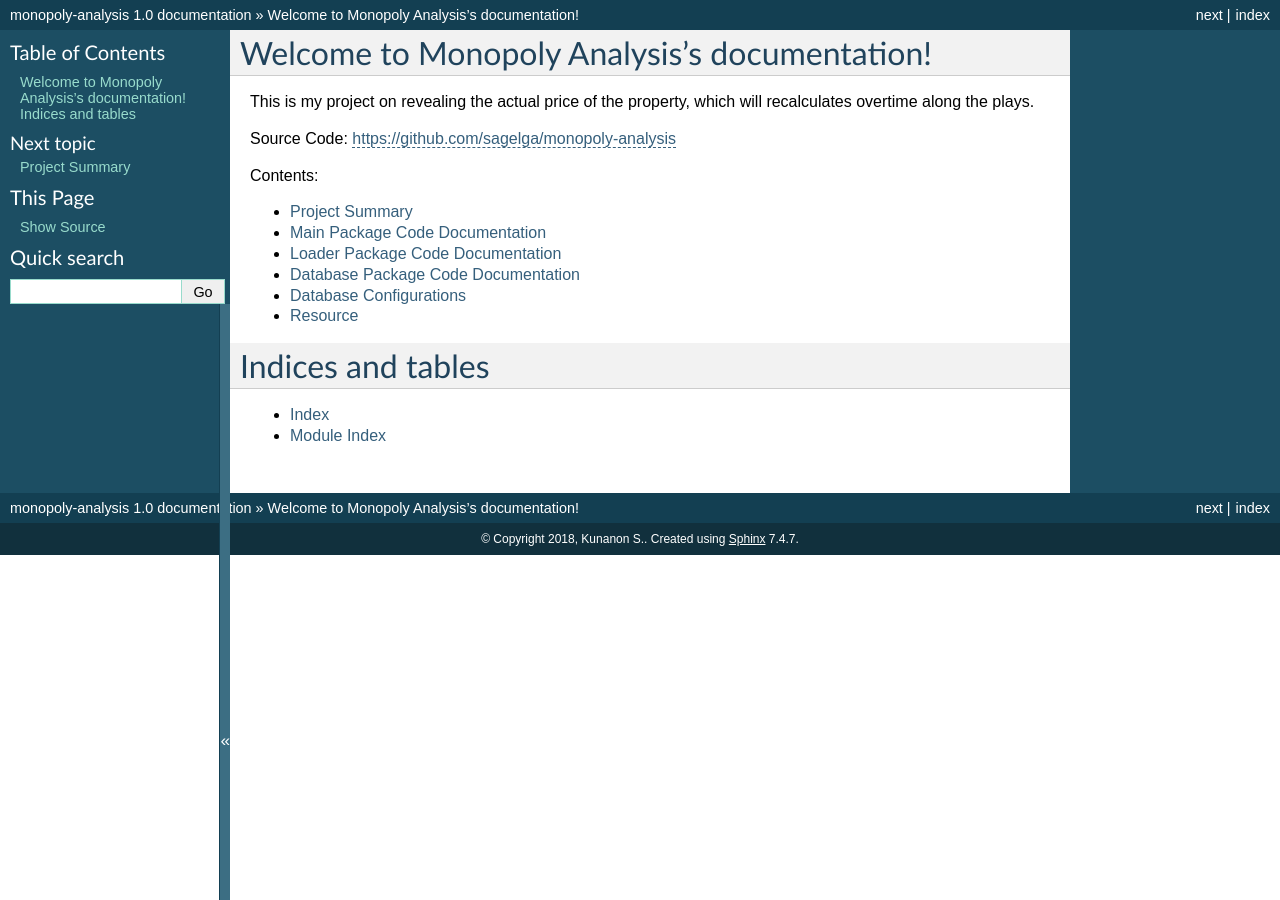
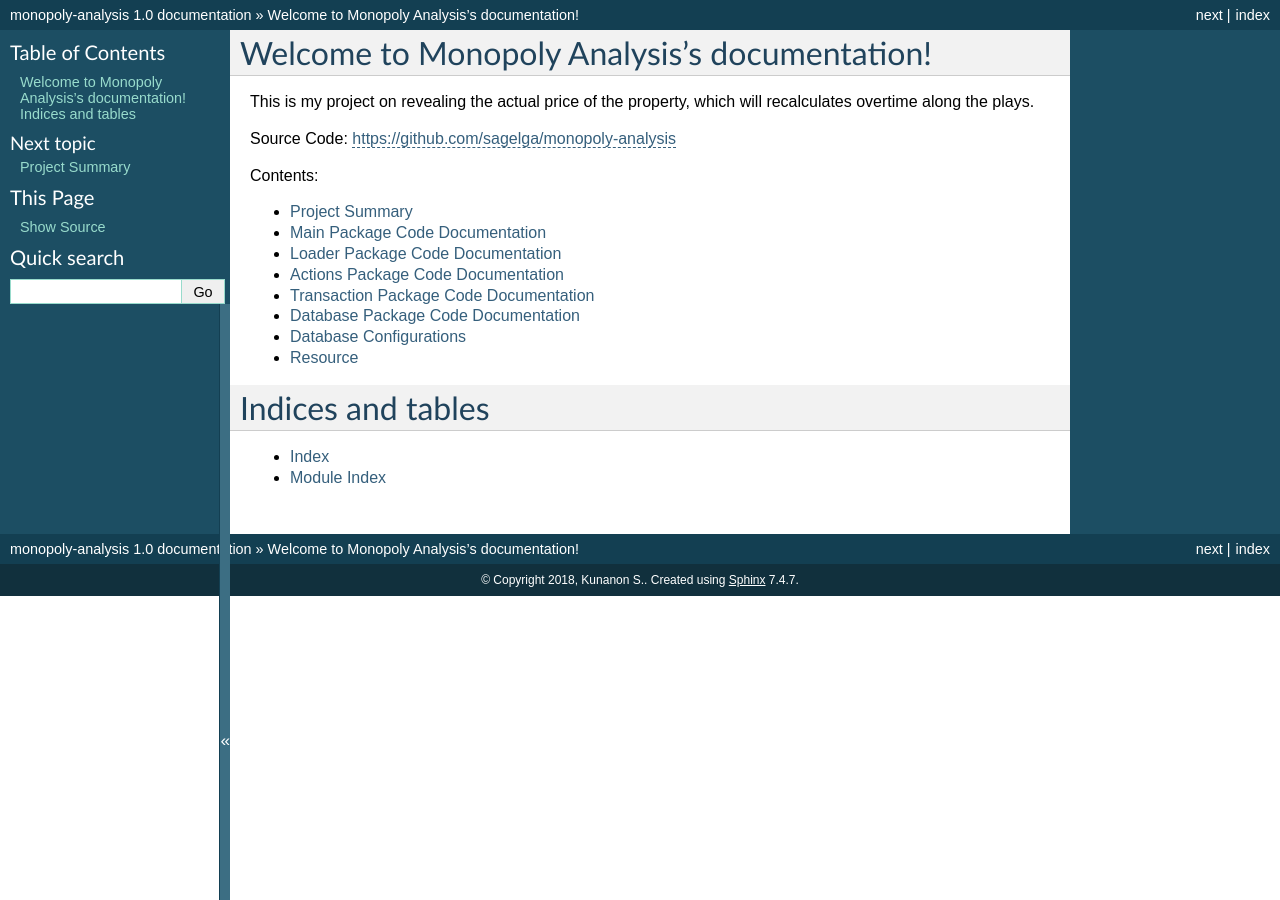
Before and after one commit to codacy-badger/monopoly-analysis, a Sphinx documentation site: the page built from source/index.rst, in a window 1280 px wide. Built offline with Sphinx 7.4.7, drawn with Linux system fonts in a browser that asks for light colours.

Commit message:
Fix index file

```diff
--- a/source/code-loader.rst
+++ /dev/null
@@ -1,5 +0,0 @@
-Loader Package Code Documentation
-=================================
-
-.. automodule:: loader
-   :members:
--- a/source/index.rst
+++ b/source/index.rst
@@ -16,7 +16,9 @@
 
    project
    code-main
-   code-loader
+   code-service
+   code-actions
+   code-transaction
    code-database
    database
    resource
```
